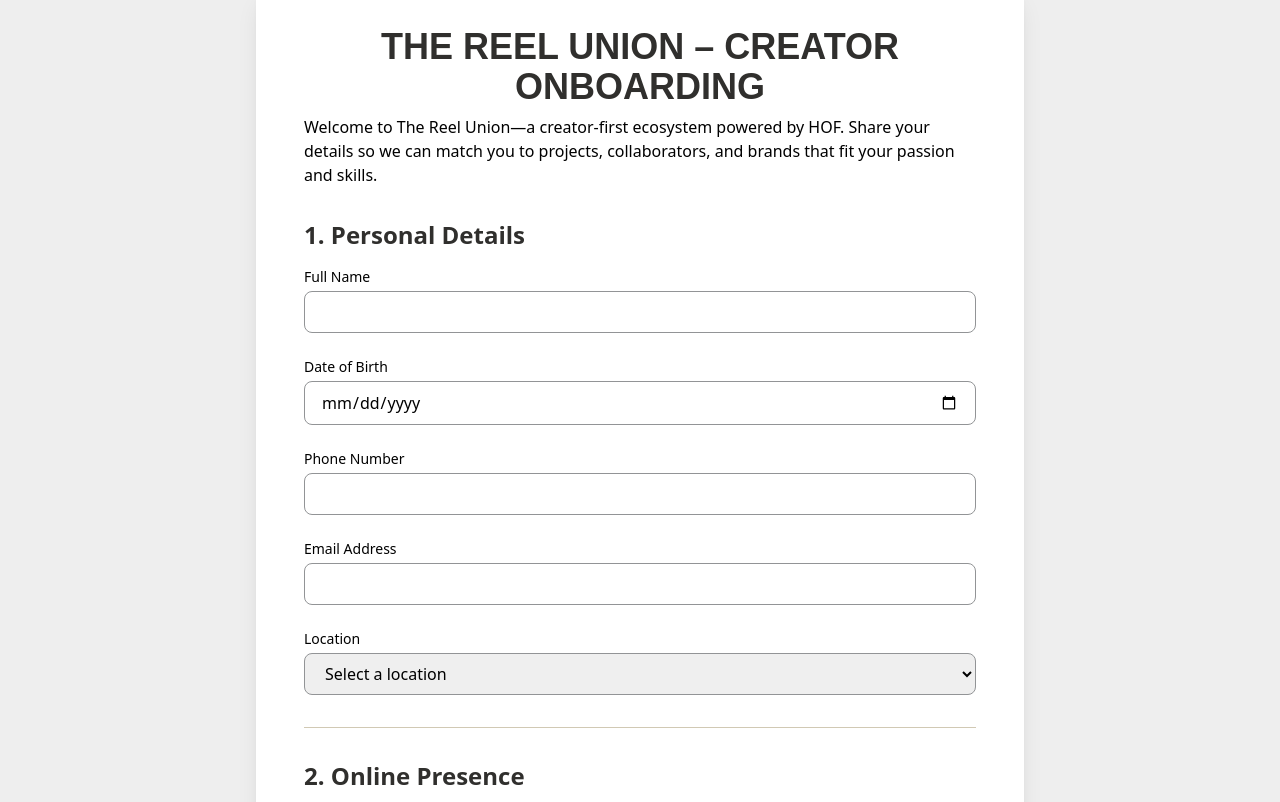
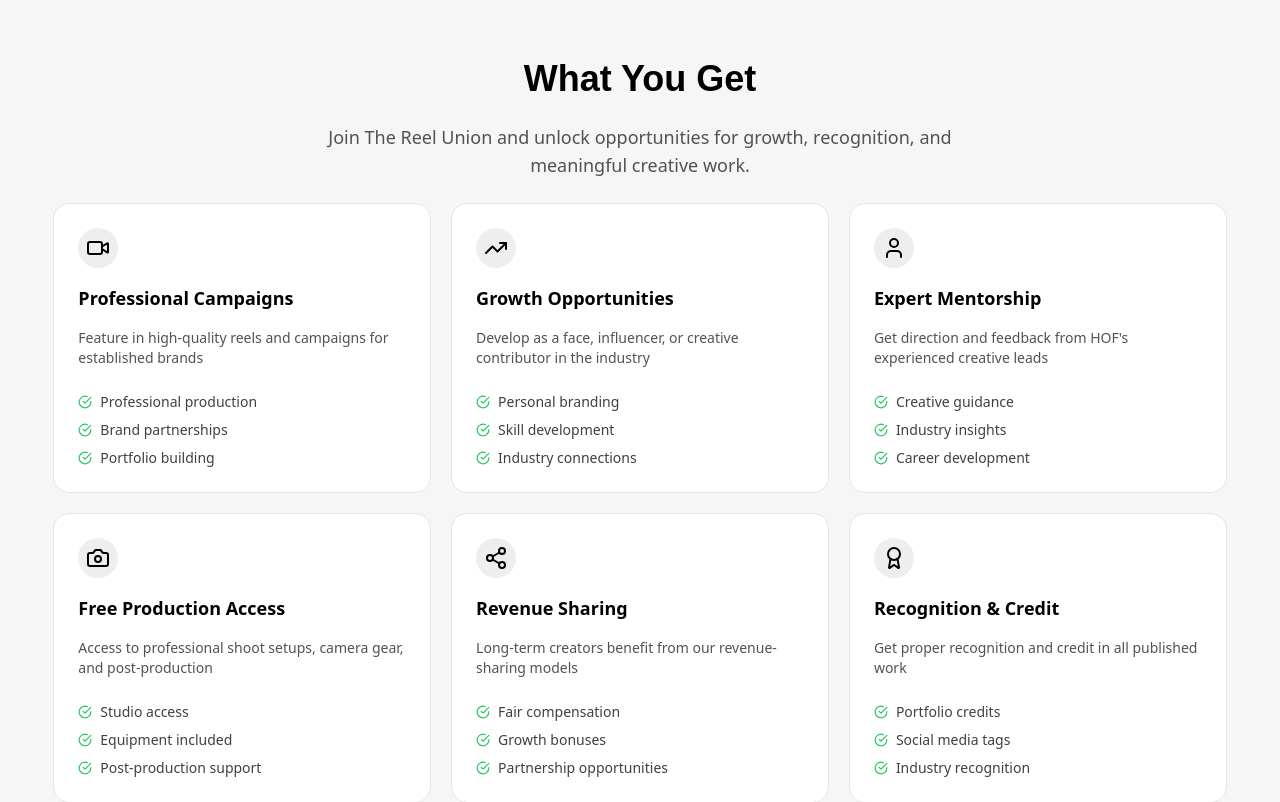
Before and after one commit to Fica-Web/FicaAds, a React (Vite) app in the folder frontend/: page /reel-union in a window 1280 px wide. Shown: the part 2340-3142 px from the top of the page. Built offline with nearby package versions, Linux system fonts and the light colour scheme; no server answers.

Commit message:
What you get section completed

```diff
--- /dev/null
+++ b/frontend/src/Components/ReelUnion/content/WhatYouGet.jsx
@@ -0,0 +1,124 @@
+import { LuVideo, LuTrendingUp, LuUser, LuCamera, LuShare2, LuAward, LuCheckCircle } from "react-icons/lu";
+import { FaCheckCircle } from "react-icons/fa";
+
+const contentArray = [
+    {
+        icon: LuVideo,
+        title: 'Professional Campaigns',
+        description: 'Feature in high-quality reels and campaigns for established brands',
+        benefits: [
+            'Professional production',
+            'Brand partnerships',
+            'Portfolio building',
+        ],
+    },
+    {
+        icon: LuTrendingUp,
+        title: 'Growth Opportunities',
+        description: 'Develop as a face, influencer, or creative contributor in the industry',
+        benefits: [
+            'Personal branding',
+            'Skill development',
+            'Industry connections',
+        ],
+    },
+    {
+        icon: LuUser,
+        title: 'Expert Mentorship',
+        description: "Get direction and feedback from HOF's experienced creative leads",
+        benefits: [
+            'Creative guidance',
+            'Industry insights',
+            'Career development',
+        ],
+    },
+    {
+        icon: LuCamera,
+        title: 'Free Production Access',
+        description: 'Access to professional shoot setups, camera gear, and post-production',
+        benefits: [
+            'Studio access',
+            'Equipment included',
+            'Post-production support',
+        ],
+    },
+    {
+        icon: LuShare2,
+        title: 'Revenue Sharing',
+        description: 'Long-term creators benefit from our revenue-sharing models',
+        benefits: [
+            'Fair compensation',
+            'Growth bonuses',
+            'Partnership opportunities',
+        ],
+    },
+    {
+        icon: LuAward,
+        title: 'Recognition & Credit',
+        description: 'Get proper recognition and credit in all published work',
+        benefits: [
+            'Portfolio credits',
+            'Social media tags',
+            'Industry recognition',
+        ],
+    },
+]
+
+const WhatYouGet = () => {
+    return (
+        <div className='w-full bg-adminGray/50 py-12 lg:py-24'>
+            <div className='w-11/12 mx-auto text-center flex flex-col justify-center items-center gap-6'>
+                <h2 className='text-2xl lg:text-4xl font-bold font-Switzer-Medium'>
+                    What You Get
+                </h2>
+                <p className='max-w-2xl text-neutral-600 text-base lg:text-lg'>
+                    Join The Reel Union and unlock opportunities for growth, recognition, and meaningful creative work.
+                </p>
+                <div className="grid grid-cols-1 md:grid-cols-2 lg:grid-cols-3 gap-5">
+                    {contentArray.map((item) => (
+                        <SingleGet
+                            key={item.title}
+                            icon={item.icon}
+                            title={item.title}
+                            description={item.description}
+                            benefits={item.benefits}
+                        />
+                    ))}
+                </div>
+            </div>
+        </div>
+    )
+}
+
+const SingleGet = ({ icon: Icon, title, description, benefits }) => {
+    return (
+        <div className='flex flex-col items-start justify-start gap-4 border border-neutral-200 p-6 bg-white rounded-2xl'>
+            {/* Icon */}
+            <div className='bg-adminGray p-2 text-2xl rounded-full'>
+                <Icon />
+            </div>
+
+            {/* Title */}
+            <h3 className="font-semibold text-lg">
+                {title}
+            </h3>
+
+            {/* Description */}
+            <p className="text-neutral-600 text-start text-sm">
+                {description}
+            </p>
+
+            {/* Benefits */}
+            <ul className="flex flex-col gap-2 mt-2">
+                {benefits.map((benefit, index) => (
+                    <li key={index} className="flex items-center gap-2 text-sm text-neutral-700">
+                        <LuCheckCircle className="text-green-500 text-sm" />
+                        {benefit}
+                    </li>
+                ))}
+            </ul>
+        </div>
+    )
+}
+
+export default WhatYouGet;
--- a/frontend/src/Pages/ReelUnion.jsx
+++ b/frontend/src/Pages/ReelUnion.jsx
@@ -4,6 +4,7 @@ import CreatorOnboardingForm from '../Components/ReelUnion/CreatorOnboarding/Cre
 import ReelUnionHero from '../Components/ReelUnion/content/ReelUnionHero';
 import Purpose from '../Components/ReelUnion/content/Purpose';
 import HowItWorks from '../Components/ReelUnion/content/HowItWorks';
+import WhatYouGet from '../Components/ReelUnion/content/WhatYouGet';
 
 const ReelUnion = () => {
     return (
@@ -12,6 +13,7 @@ const ReelUnion = () => {
             <ReelUnionHero />
             <Purpose />
             <HowItWorks />
+            <WhatYouGet />
             <CreatorOnboardingForm />
         </div>
     )
```
